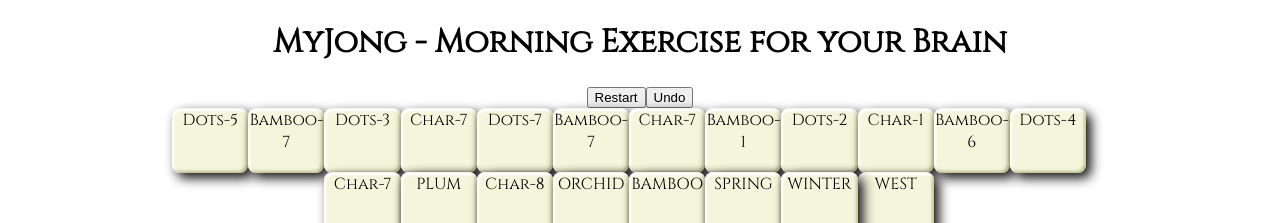
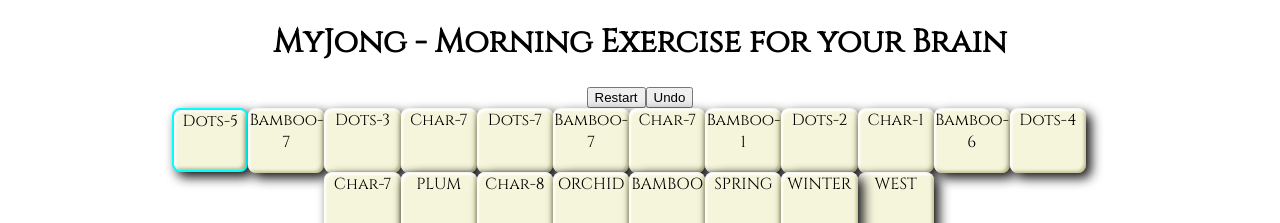
Before and after one commit to chingu-voyages/V15-solo-vansi42, a React (Create React App) app: page / in a window 1280 px wide. In both pictures the pointer is over the element 210 px from the left and 140 px from the top of the page. Shown: the top 223 px of the page. Built offline with nearby package versions, Linux system fonts and the light colour scheme; the HTML template or start-up script is replaced by a standard one.

Commit message:
highlight available tiles on hover

```diff
--- a/src/Tile.css
+++ b/src/Tile.css
@@ -24,12 +24,14 @@
   position: absolute;
 }
 
-.tile.available {
+.tile.available:hover {
   cursor: pointer;
+  border: 2px solid aqua;
+  box-sizing: border-box;
 }
 
 .tile.selected {
-  border: 2px solid aqua;
+  border: 2px solid gold;
   box-sizing: border-box;
 }
 
```
